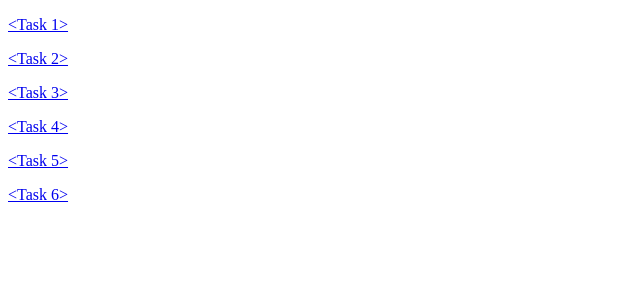
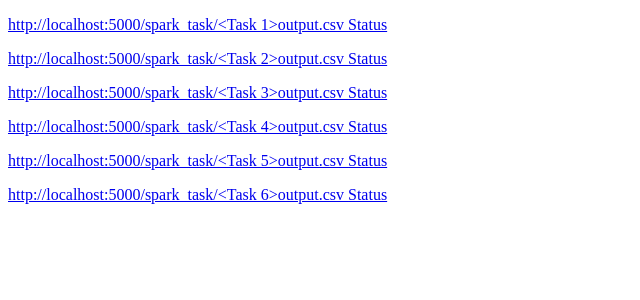
Before and after one commit to raito133/AIiR, a Flask app: template server/templates/history.html in a window 1280 px wide. Shown: the top 300 px of the page, without its empty margins (0-640 px from the left). Run offline with Flask 2, Linux system fonts and the light colour scheme; the template is opened without the code that fills it: values that come from a table or form of the project are taken from there, others are empty; data comes from the database, SQL or seed files in the repository; both versions use the stored data as it was after the commit.

Commit message:
Add showing status in history

```diff
--- a/server/main.py
+++ b/server/main.py
@@ -129,7 +129,7 @@ def sparktask():
         'status': 'Spark job pending..',
         'start_time': datetime.utcnow()
     })
-    link = 'http://localhost:5000/spark_task/' + task_id_str + 'output.csv'
+    link = task_id_str
     new_task = Task(user_id=user.id, id_string = link)
     db.session.add(new_task)
     db.session.commit()
--- a/server/modules/tasks.py
+++ b/server/modules/tasks.py
@@ -6,7 +6,7 @@ celery = Celery(__name__, backend='redis://localhost:6379/0', broker='redis://lo
 def spark_job_task(self):
     task_id = self.request.id
 
-    master_path = 'local[2]' # spark://192.168.1.30:7077
+    master_path = 'spark://192.168.1.30:7077'
 
     project_dir = ''
 
--- a/server/templates/history.html
+++ b/server/templates/history.html
@@ -7,7 +7,8 @@
 <body>
 
 {% for link in tasks %}
-            <p><a href={{link}} >{{link}}</a></p>
+            <p><a href=http://localhost:5000/spark_task/{{link}}output.csv >http://localhost:5000/spark_task/{{link}}output.csv     </a>
+            <a href=http://localhost:5000/status/{{link}}>Status</a></p>
 {% endfor %}
 </body>
 </html>
```
Also changed, not shown: server/db.sqlite.
